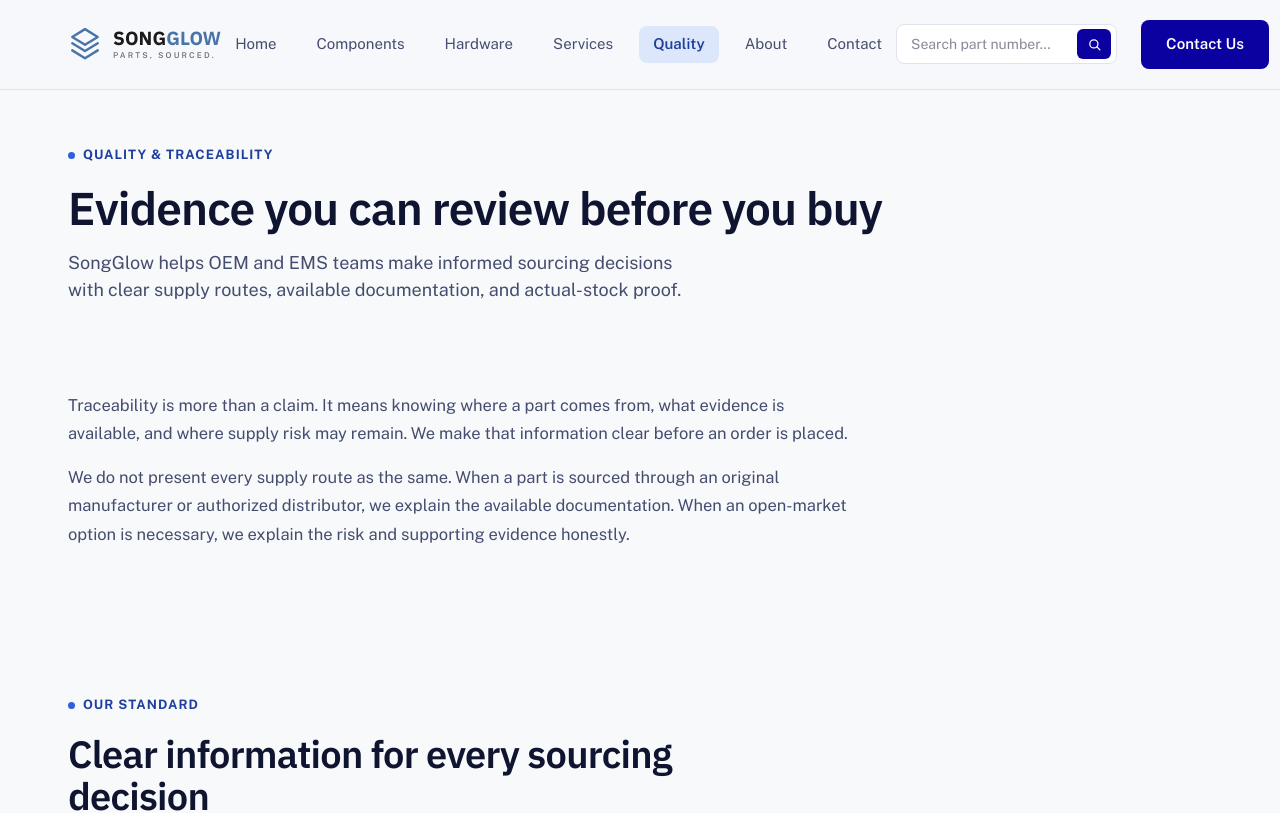
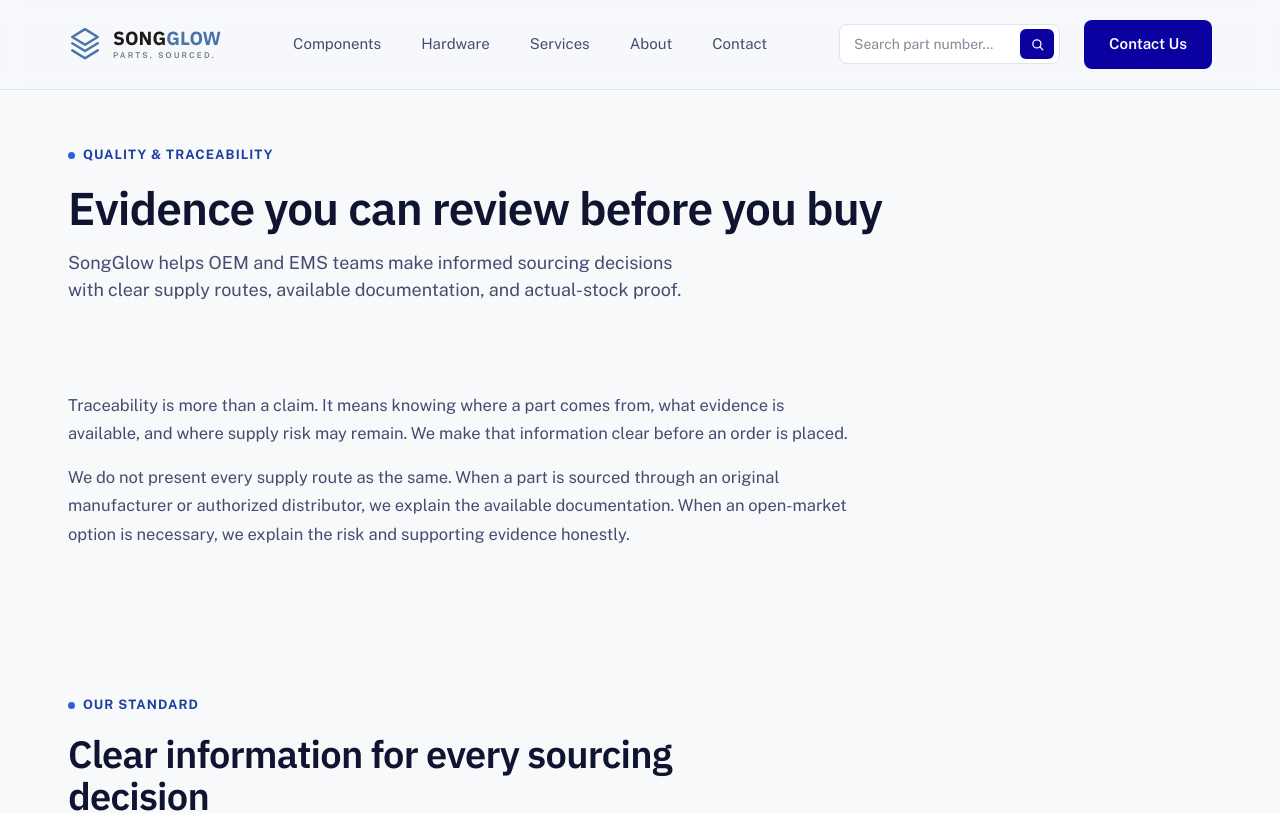
Before and after one commit to rachelluo-song/SongGlow-Website, a Next.js app: page /quality in a window 1280 px wide. Shown: the top 813 px of the page. Built offline with nearby package versions, Linux system fonts and the light colour scheme.

Commit message:
refactor: simplify top navigation

```diff
--- a/components/site-nav.tsx
+++ b/components/site-nav.tsx
@@ -6,11 +6,9 @@ import { useState } from "react";
 import Logo from "./logo";
 
 const LINKS = [
-  { href: "/", label: "Home" },
   { href: "/components", label: "Components" },
   { href: "/hardware", label: "Hardware" },
   { href: "/services", label: "Services" },
-  { href: "/quality", label: "Quality" },
   { href: "/about", label: "About" },
   { href: "/contact", label: "Contact" },
 ];
```
